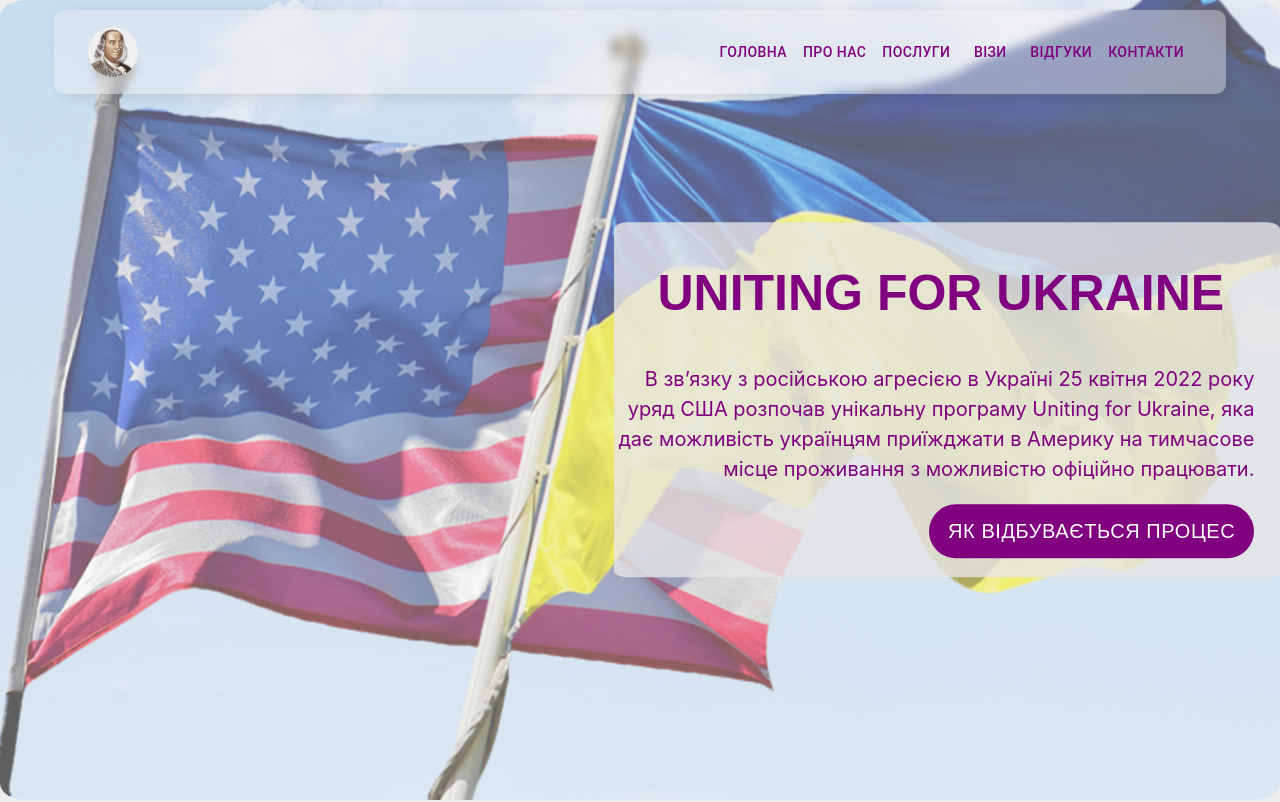
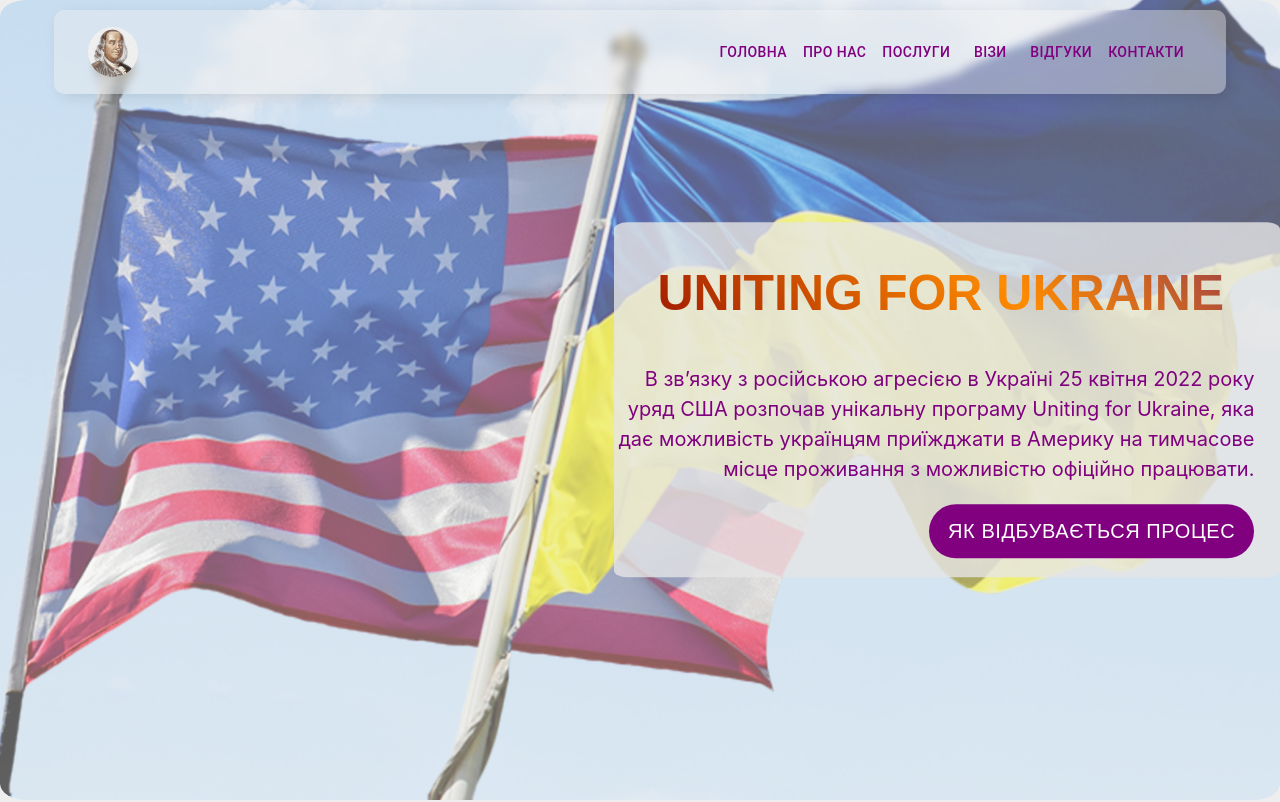
Before and after one commit to pakamaka345/Bridge_to_USA, a React (Create React App) app in the folder frontend/: page / in a window 1280 px wide. Shown: the top 802 px of the page. Built offline with nearby package versions, Linux system fonts and the light colour scheme.

Commit message:
gradient effect

```diff
--- a/frontend/package.json
+++ b/frontend/package.json
@@ -15,6 +15,8 @@
     "react-parallax": "^3.5.1",
     "react-scripts": "^5.0.1",
     "react-scroll": "^1.9.0",
+    "react-slick": "^0.30.2",
+    "slick-carousel": "^1.8.1",
     "web-vitals": "^2.1.4"
   },
   "scripts": {
--- a/frontend/src/components/MainPage.css
+++ b/frontend/src/components/MainPage.css
@@ -389,3 +389,15 @@
         margin-left: 4.5%;
     }
 }
+@keyframes gradient-animation {
+    0% { background-position: 0% 50%; }
+    50% { background-position: 100% 50%; }
+    100% { background-position: 0% 50%; }
+}
+.gradient-text {
+    background: linear-gradient(45deg, darkred, darkorange, indigo, darkred);
+    background-size: 200% 200%;
+    -webkit-background-clip: text;
+    -webkit-text-fill-color: transparent;
+    position: relative;
+}
--- a/frontend/src/components/WelcomeScreen.js
+++ b/frontend/src/components/WelcomeScreen.js
@@ -19,18 +19,26 @@
         return () => {
             window.removeEventListener('scroll', handleScroll);
         };
-    }, []);
+    }, []); // parallax effect
 
     const style = {
         transform: window.innerWidth > 768 ? `translateY(${-scrollPosition}px)` : 'none',
         transition: 'transform 0.3s ease-out'
-    };
+    }; // text gradient effect
+
+    window.addEventListener('scroll', function() {
+        const scrollPosition = window.scrollY;
+        const maxScrollPosition = document.body.scrollHeight - window.innerHeight;
+        const scrollPercentage = (scrollPosition / maxScrollPosition) * 3000;
+        const textElement = document.querySelector('.gradient-text');
+        textElement.style.backgroundPosition = scrollPercentage + '%';
+    });
 
     return (
         <div className='welcome-screen' style={style} id='start-page'>
             <img src='/images/flags.png' alt='America' className='welcome-screen img'/>
             <div className='welcome-text'>
-                <h1 className='welcome-h'>UNITING FOR UKRAINE</h1>
+                <h1 className='welcome-h gradient-text'>UNITING FOR UKRAINE</h1>
                 <p className='welcome-p'>В зв’язку з російською агресією в Україні 25 квітня 2022 року уряд США розпочав унікальну програму Uniting for Ukraine, яка дає можливість українцям приїжджати в Америку на тимчасове місце проживання з можливістю офіційно працювати.</p>
                 <Button className='welcome-button'>
                 <Link activeClass='active' to='services' spy={true} smooth={true} offset={-180} duration={500}>ЯК ВІДБУВАЄТЬСЯ ПРОЦЕС</Link>
```
Also changed, not shown: 1 other file (tests, documents, lock files or other folders).
